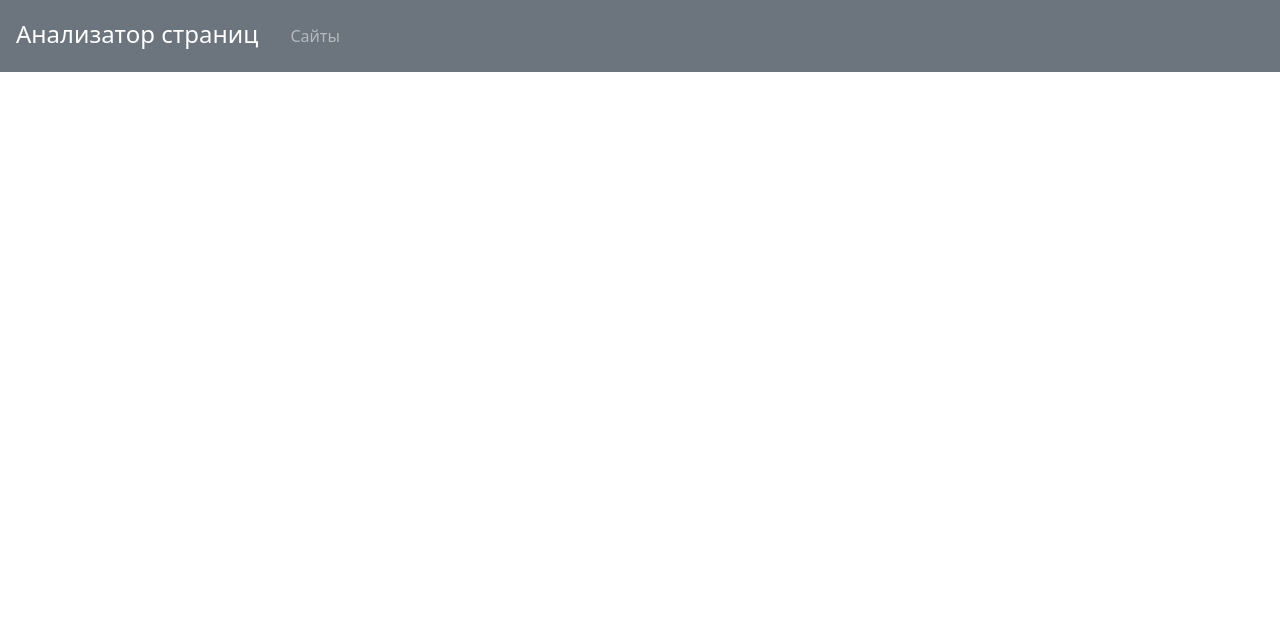
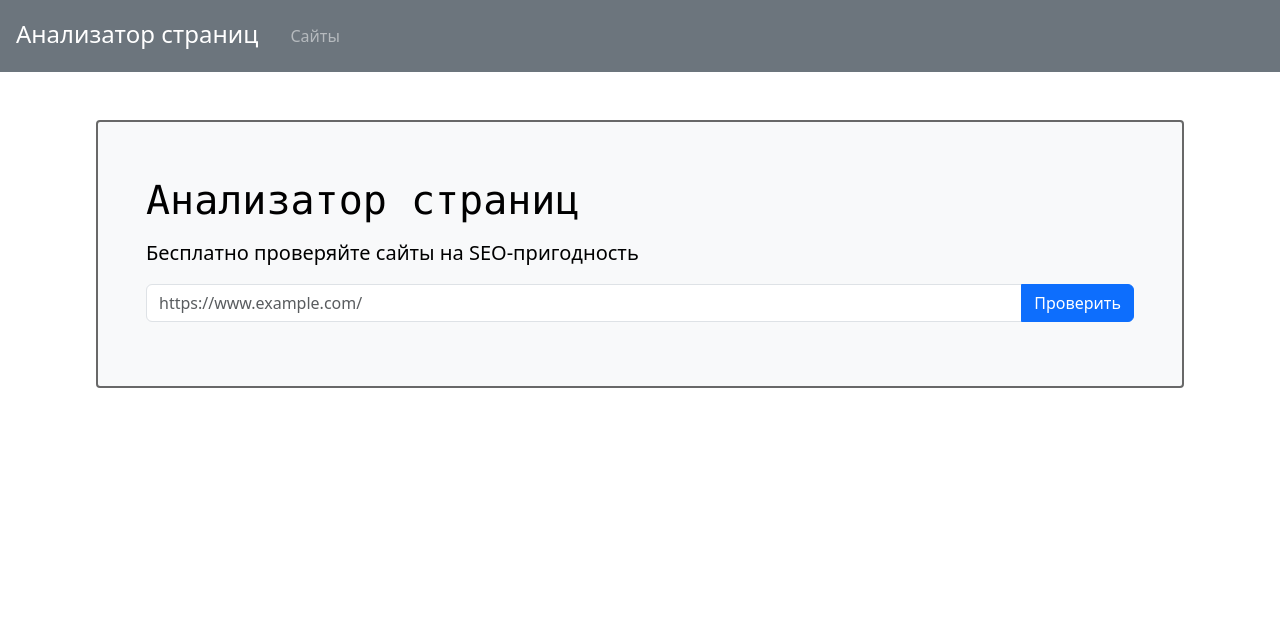
Before and after one commit to StanislavOkopnyi/python-project-83, a Flask app: page / in a window 1280 px wide. Shown: the top 628 px of the page. Run offline with Flask 3, Linux system fonts and the light colour scheme.

Commit message:
Add website form

```diff
--- a/page_analyzer/templates/index.html
+++ b/page_analyzer/templates/index.html
@@ -1,6 +1,29 @@
 {% extends "base.html" %}
+
 {% block title %}Анализатор страниц{% endblock %}
 
 {% block body %}
+<section class="search-input text-bg-light">
+  <form action="{{url_for('index')}}" method='POST'>
+    <div class="mb-3">
+      <label for="basic-url" class="form-label font-monospace fs-1">Aнализатор страниц</label>
+      <p class="fw-light fs-5">Бесплатно проверяйте сайты на SEO-пригодность</p>
+      <div class="input-group">
+        <input type="url" class="form-control" id="basic-url" placeholder="https://www.example.com/" aria-describedby="basic-addon3 basic-addon4" >
+        <button type="button" class="btn btn-primary">Проверить</button> </div>
+    </div>
+  </form>
+</section>
+{% endblock %}
 
+{% block style %}
+.search-input {
+  padding: 3em;
+  margin: 3em;
+  width: 85%;
+  margin-left: auto;
+  margin-right: auto;
+  border: 2px solid #686868;
+  border-radius: 4px;
+};
 {% endblock %}
```
